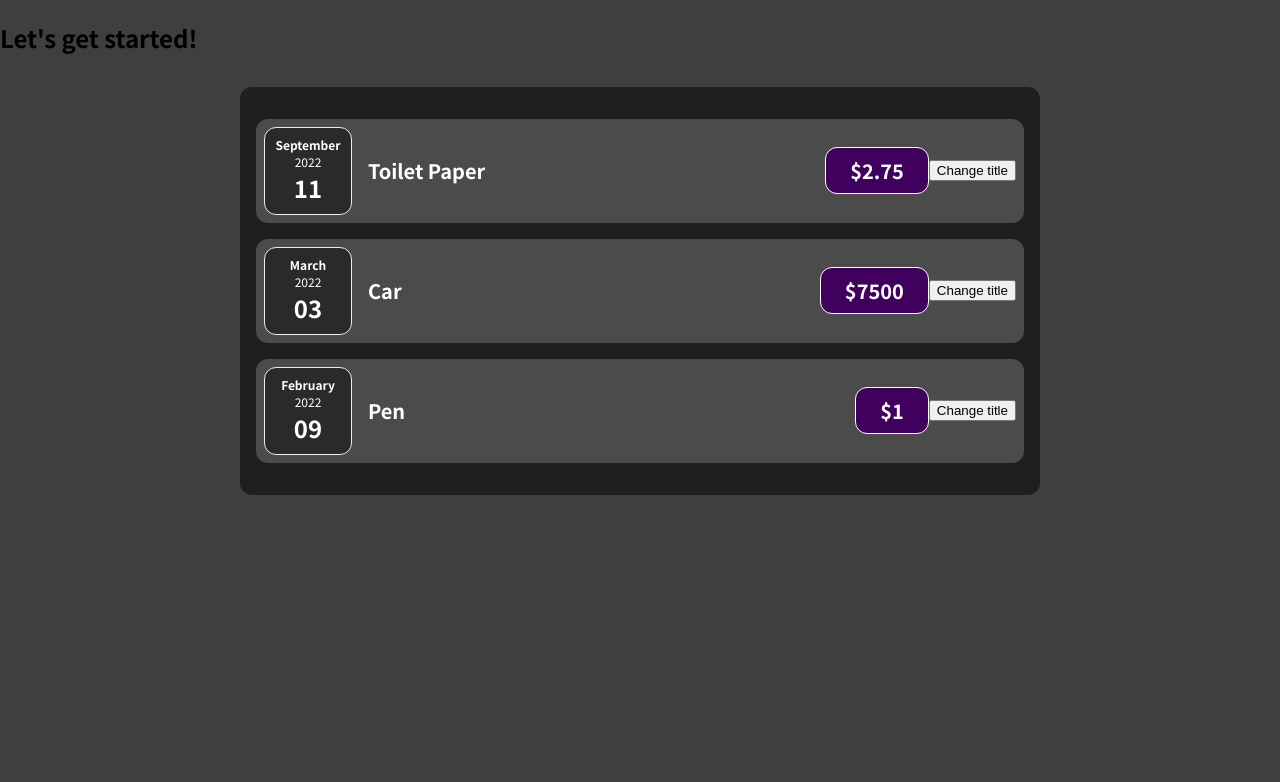
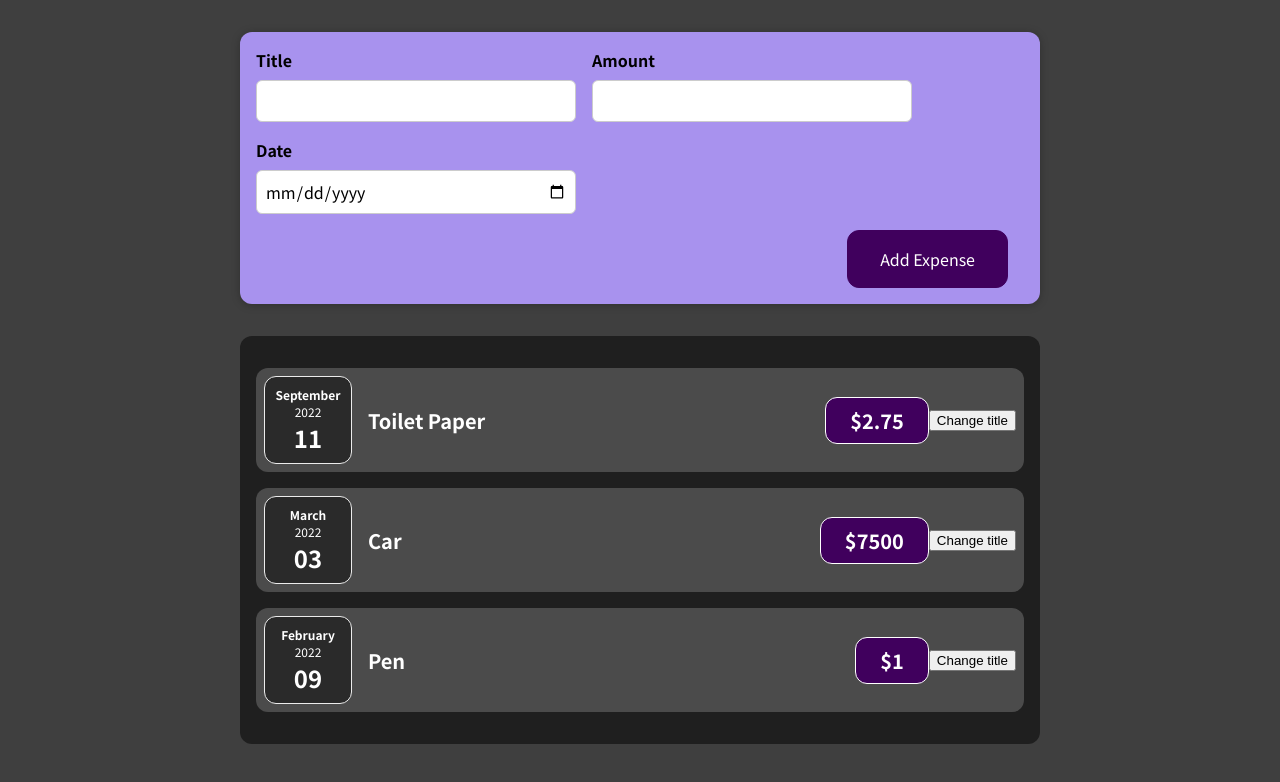
Before and after one commit to laialopezz/react-finances, a React (Create React App) app: page / in a window 1280 px wide. Shown: the top 782 px of the page. Built offline with nearby package versions, Linux system fonts and the light colour scheme.

Commit message:
[CreateExpenseForm] UI created

```diff
--- a/src/App.js
+++ b/src/App.js
@@ -1,3 +1,4 @@
+import CreateExpense from "./components/Expenses/CreateExpense/CreateExpense";
 import Expenses from "./components/Expenses/Expenses";
 
 const App = () => {
@@ -24,7 +25,7 @@
 
   return (
     <div>
-      <h2>Let's get started!</h2>
+      <CreateExpense />
       <Expenses expenses={expenses} />
     </div>
   );
--- /dev/null
+++ b/src/components/Expenses/CreateExpense/CreateExpense.css
@@ -0,0 +1,38 @@
+.create-expense {
+  background-color: #a892ee;
+  padding: 1rem;
+  margin: 2rem auto;
+  width: 50rem;
+  max-width: 95%;
+  border-radius: 12px;
+  text-align: center;
+  box-shadow: 0 1px 8px rgba(0, 0, 0, 0.25);
+}
+
+.create-expense button {
+  font: inherit;
+  cursor: pointer;
+  padding: 1rem 2rem;
+  border: 1px solid #40005d;
+  background-color: #40005d;
+  color: white;
+  border-radius: 12px;
+  margin-right: 1rem;
+}
+
+.create-expense button:hover,
+.create-expense button:active {
+  background-color: #510674;
+  border-color: #510674;
+}
+
+.create-expense button.alternative {
+  color: #220131;
+  border-color: transparent;
+  background-color: transparent;
+}
+
+.create-expense button.alternative:hover,
+.create-expense button.alternative:active {
+  background-color: #ddb3f8;
+}
--- /dev/null
+++ b/src/components/Expenses/CreateExpense/CreateExpense.js
@@ -0,0 +1,12 @@
+import CreateExpenseForm from "./CreateExpenseForm/CreateExpenseForm";
+import "./CreateExpense.css";
+
+const CreateExpense = () => {
+  return (
+    <div className="create-expense">
+      <CreateExpenseForm />
+    </div>
+  );
+};
+
+export default CreateExpense;
--- /dev/null
+++ b/src/components/Expenses/CreateExpense/CreateExpenseForm/CreateExpenseForm.css
@@ -0,0 +1,26 @@
+.create-expense-form__controls {
+  display: flex;
+  flex-wrap: wrap;
+  gap: 1rem;
+  margin-bottom: 1rem;
+  text-align: left;
+}
+
+.create-expense-form__control label {
+  font-weight: bold;
+  margin-bottom: 0.5rem;
+  display: block;
+}
+
+.create-expense-form__control input {
+  font: inherit;
+  padding: 0.5rem;
+  border-radius: 6px;
+  border: 1px solid #ccc;
+  width: 20rem;
+  max-width: 100%;
+}
+
+.create-expense-form__actions {
+  text-align: right;
+}
--- /dev/null
+++ b/src/components/Expenses/CreateExpense/CreateExpenseForm/CreateExpenseForm.js
@@ -0,0 +1,27 @@
+import "./CreateExpenseForm.css";
+
+const CreateExpenseForm = () => {
+  return (
+    <form>
+      <div className="create-expense-form__controls">
+        <div className="create-expense-form__control">
+          <label>Title</label>
+          <input type="text" />
+        </div>{" "}
+        <div className="create-expense-form__control">
+          <label>Amount</label>
+          <input type="number" min="0.01" step="0.01" />
+        </div>{" "}
+        <div className="create-expense-form__control">
+          <label>Date</label>
+          <input type="date" min="2019-01-02" max="2022-12-31" />
+        </div>
+      </div>
+      <div className="create-expense-form__actions">
+        <button type="submit">Add Expense</button>
+      </div>
+    </form>
+  );
+};
+
+export default CreateExpenseForm;
```
